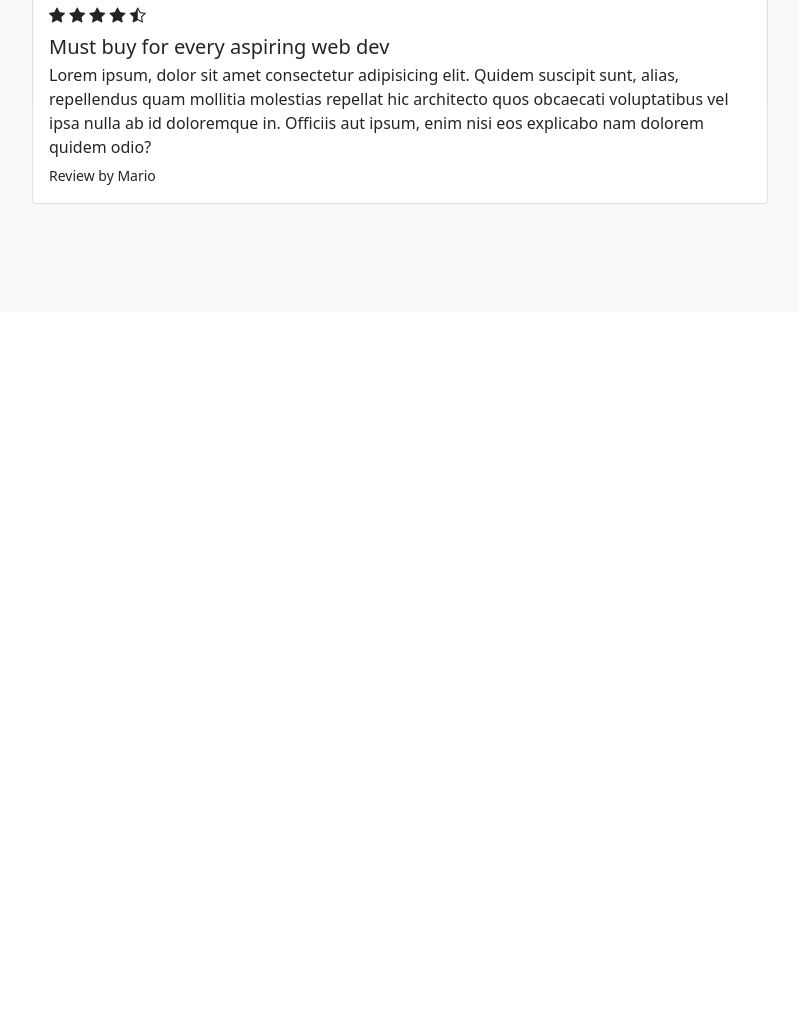
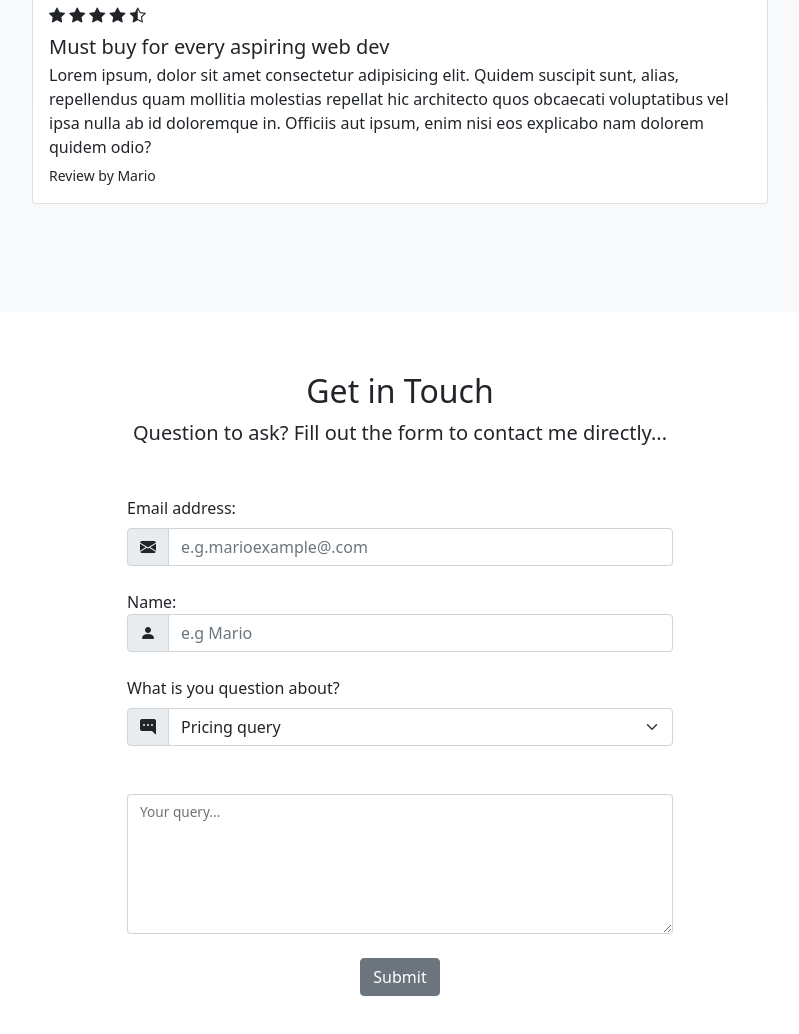
Before and after one commit to borigabor/Bootstrap, a plain HTML site: page Crash_Course_Tutorial/index.html in a window 1280 px wide. Shown: the part 3201-4235 px from the top of the page, without its empty margins (240-1039 px from the left). Before the commit the page ends 3513 px from the top, so only its background shows below. Drawn offline with nearby package versions, Linux system fonts and the light colour scheme.

Commit message:
add form

```diff
--- a/Crash_Course_Tutorial/index.html
+++ b/Crash_Course_Tutorial/index.html
@@ -288,6 +288,57 @@
         </div>
     </section>
 
+    <!-- contact from -->
+    <section id="contact">
+        <div class="container-lg">
+            <div class="text-center">
+                <h2>Get in Touch</h2>
+                <p class="lead">Question to ask? Fill out the form to contact me directly...</p>
+            </div>
+
+            <div class="row justify-content-center my-5">
+
+                <div class="col-lg-6">
+                    <form>
+                        <label for="email" class="form-label">Email address:</label>
+                        <div class="mb-4 input-group">
+                            <span class="input-group-text"><i class="bi bi-envelope-fill"></i></span>
+                            <input type="email" class="form-control" id="email" placeholder="e.g.marioexample@.com">
+                        </div>
+
+                        <label for="name" class="from-label">Name:</label>
+                        <div class="mb-4 input-group">
+                            <span class="input-group-text"><i class="bi bi-person-fill"></i></span>
+                            <input type="text" class="form-control" id="name" placeholder="e.g Mario">
+                        </div>
+
+                        <label for="subject" class="form-label">What is you question about?</label>
+                        <div class="input-group mb-4">
+                            <span class="input-group-text"><i class="bi bi-chat-right-dots-fill"></i></span>
+                        <select class="form-select" id="subject">
+                            <option value="pricing" selected>Pricing query</option>
+                            <option value="content">Content query</option>
+                            <option value="other">Other query</option>
+                        </select>
+                            </div>
+
+                        <div class="form-floating mb-4 mt-5">
+                            <textarea name="" id="query" class="form-control" style="height: 140px"></textarea>
+                            <label for="query">Your query...</label>
+                        </div>
+
+                        <div class="mb-4 text-center">
+                            <button type="submit" class="btn btn-secondary">Submit</button>
+                        </div>
+
+                    </form>
+                </div>
+
+            </div>
+
+        </div>
+    </section>
+
 
     <script src="https://cdn.jsdelivr.net/npm/bootstrap@5.0.2/dist/js/bootstrap.bundle.min.js" integrity="sha384-MrcW6ZMFYlzcLA8Nl+NtUVF0sA7MsXsP1UyJoMp4YLEuNSfAP+JcXn/tWtIaxVXM" crossorigin="anonymous"></script>
 </body>
```
